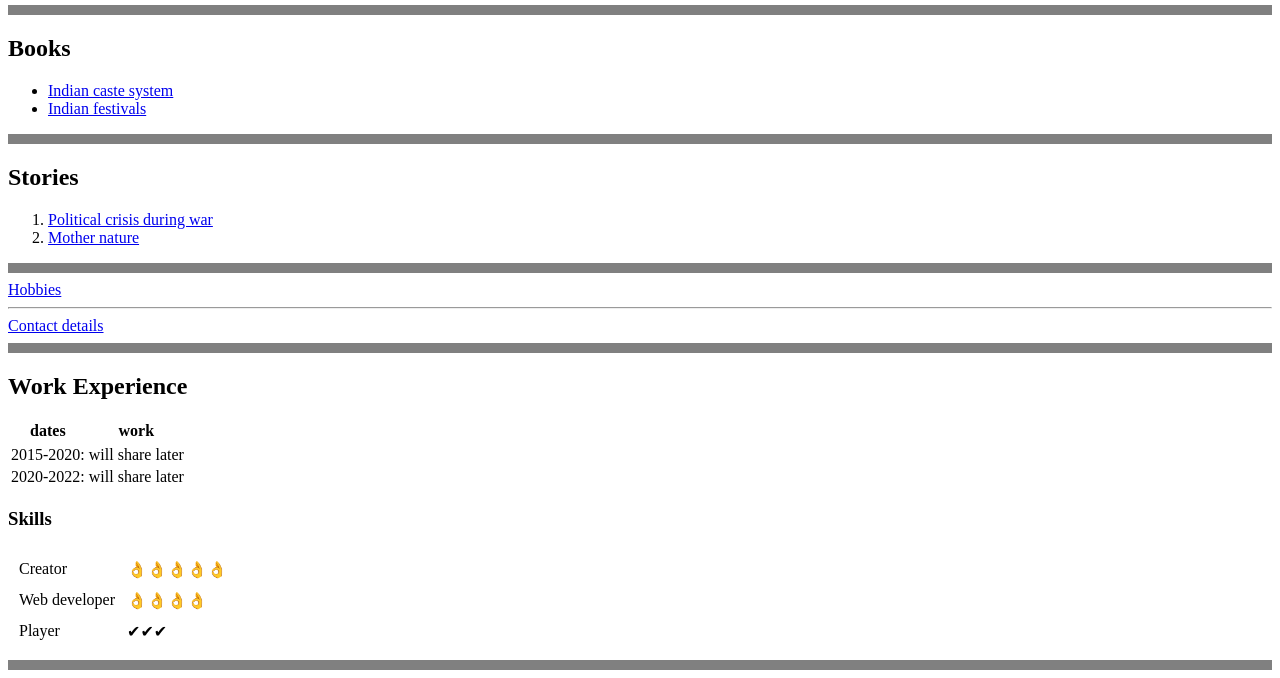
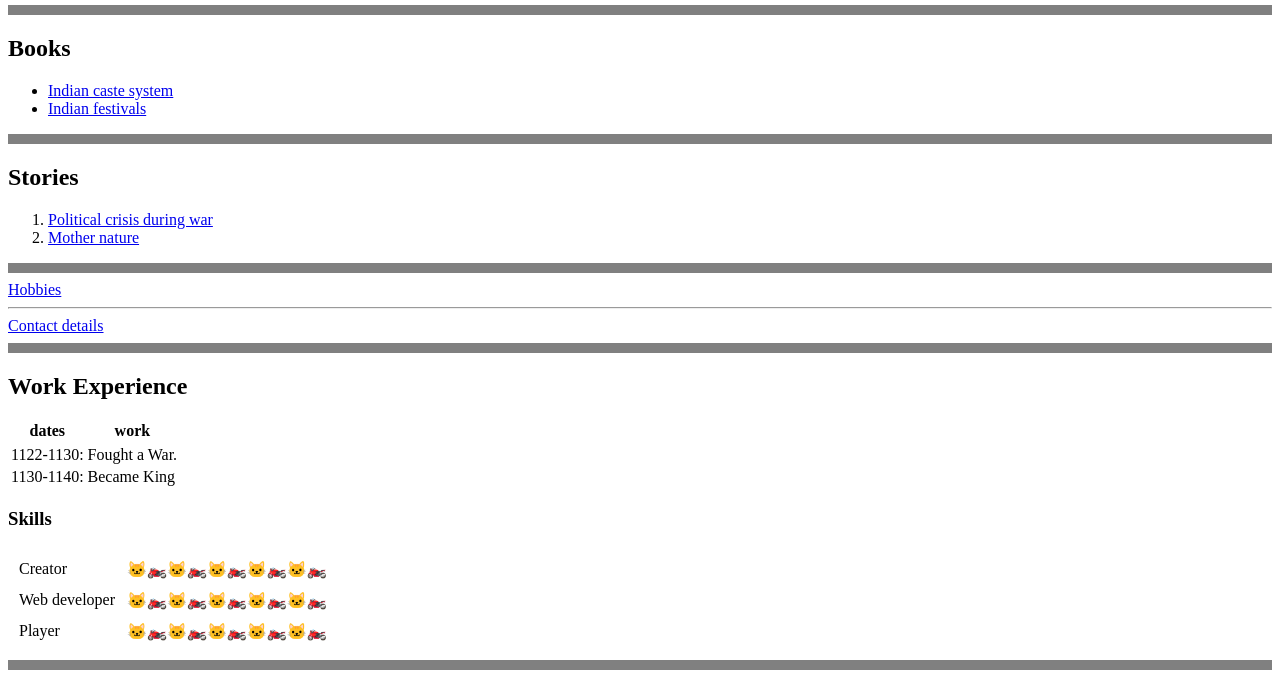
Before and after one commit to whitecloudinthesky/cvv, a plain HTML site: page index.html in a window 1280 px wide. Shown: the part 377-1055 px from the top of the page. Drawn offline with Linux system fonts and the light colour scheme.

Commit message:
Update index.html

```diff
--- a/index.html
+++ b/index.html
@@ -47,12 +47,12 @@
 
         </tr>
 
-        <td>2015-2020: </td>
-        <td> will share later</td>
+        <td>1122-1130: </td>
+        <td>Fought a  War.</td>
 
     <tr>
-        <td>2020-2022: </td>
-        <td> will share later</td>
+        <td>1130-1140: </td>
+        <td>Became King</td>
     </tr>
 
 </table>
@@ -63,17 +63,17 @@
 <tr>
 
     <td>Creator</td>
-    <td>👌👌👌👌👌</td>
+    <td>🐱‍🏍🐱‍🏍🐱‍🏍🐱‍🏍🐱‍🏍</td>
 </tr>
 
 <tr>
     <td>Web developer</td>
-    <td>👌👌👌👌</td>
+    <td>🐱‍🏍🐱‍🏍🐱‍🏍🐱‍🏍🐱‍🏍</td>
 </tr>
 
 <tr>
     <td>Player</td>
-    <td>✔✔✔</td>
+    <td> 🐱‍🏍🐱‍🏍🐱‍🏍🐱‍🏍🐱‍🏍</td>
 </tr>
 
 </table>
```
